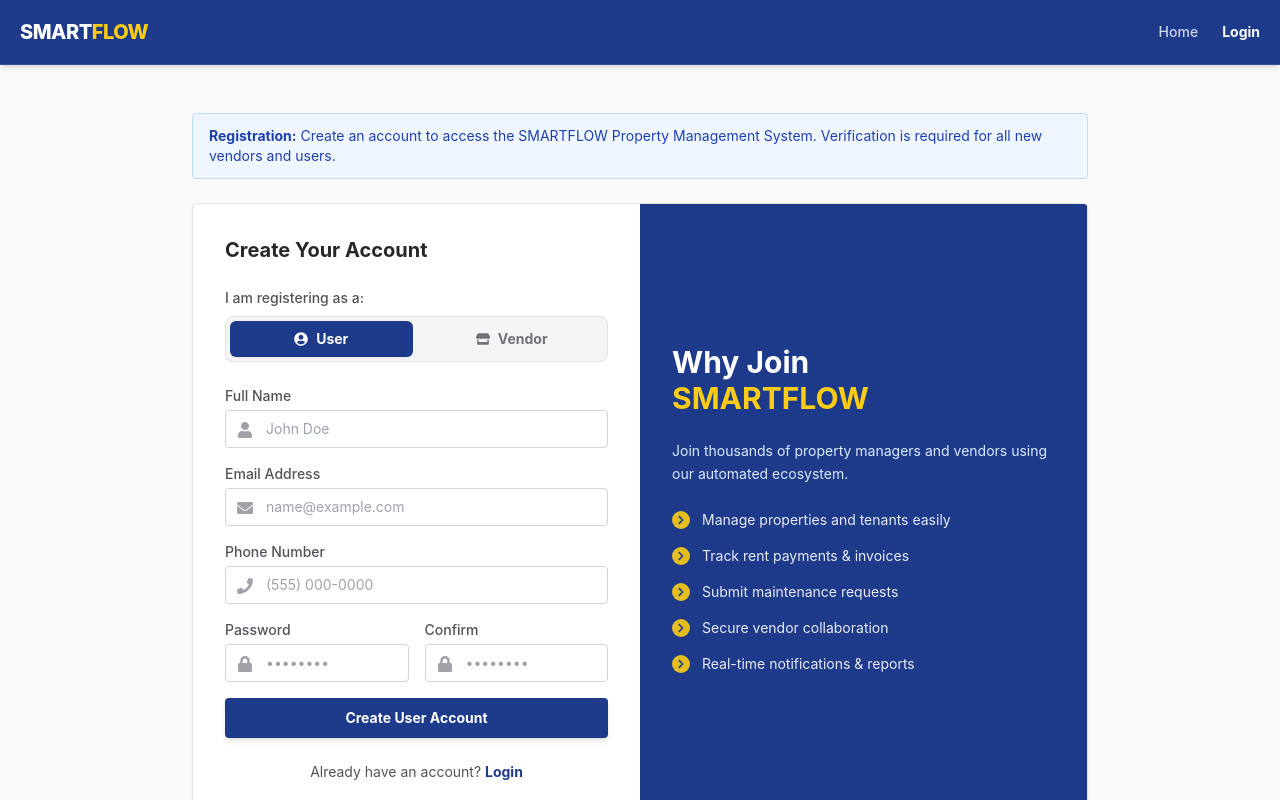
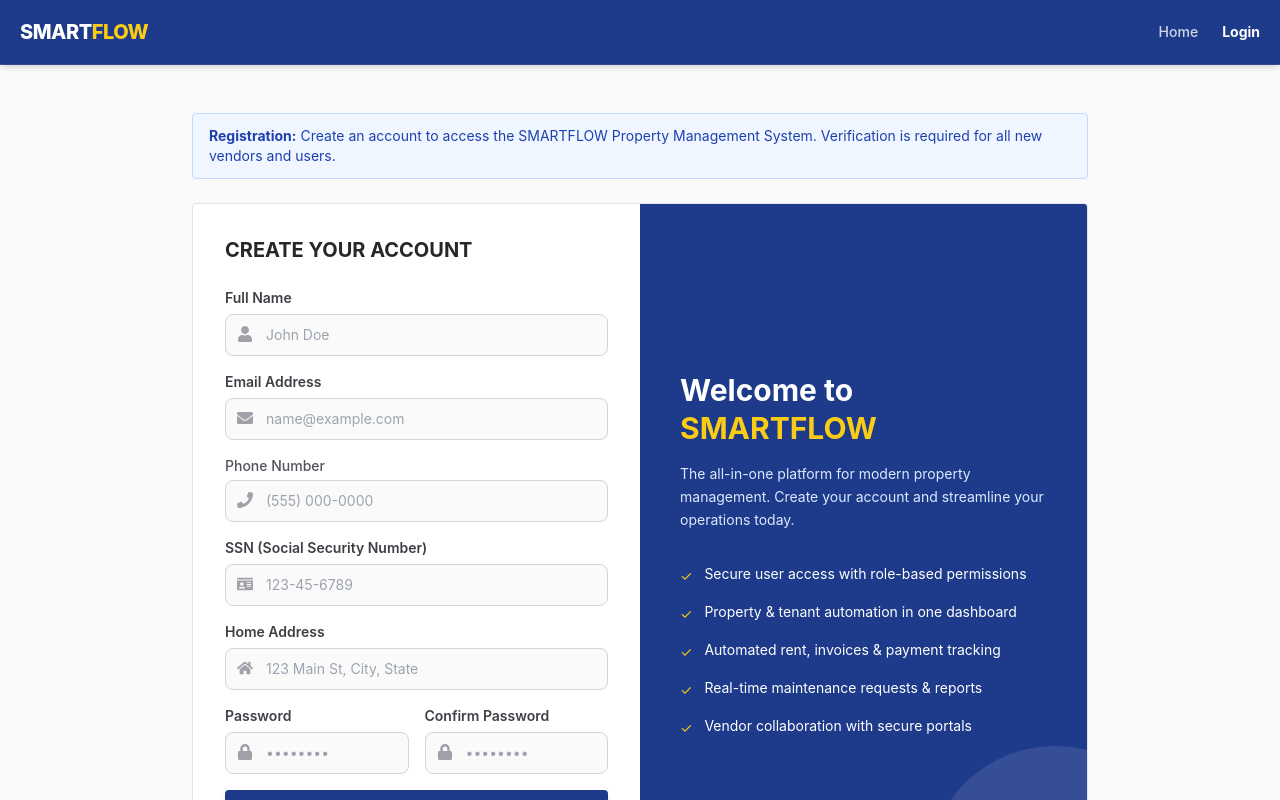
Before and after one commit to Thabith2001/smartflow, a Next.js app: page /auth/signup in a window 1280 px wide. Shown: the top 800 px of the page. Built offline with nearby package versions, Linux system fonts and the light colour scheme.

Commit message:
login and Registration design updated 🆕

```diff
--- a/app/auth/login/page.tsx
+++ b/app/auth/login/page.tsx
@@ -46,7 +46,7 @@ export default function LoginPage() {
         <div className="w-full max-w-4xl overflow-hidden rounded border bg-white shadow-sm md:flex border-zinc-200">
           <div className="w-full p-8 md:p-12 md:w-1/2">
             <div className="mb-8">
-              <h2 className="text-2xl font-bold text-zinc-900">User / Vendor Login</h2>
+              <h2 className="text-2xl font-bold text-zinc-900 uppercase">Login</h2>
               <p className="text-zinc-500 text-sm mt-1">
                 Please enter your credentials to access your dashboard.
               </p>
--- a/app/auth/signup/page.tsx
+++ b/app/auth/signup/page.tsx
@@ -10,16 +10,16 @@ import {
   FaEnvelope,
   FaPhone,
   FaLock,
-  FaChevronRight,
-  FaStore,
-  FaUserCircle,
+  FaHome,
+  FaIdCard,
 } from 'react-icons/fa';
 
 export default function SignupPage() {
-  const [role, setRole] = useState('user'); // New role state
   const [name, setName] = useState('');
   const [email, setEmail] = useState('');
   const [phone, setPhone] = useState('');
+  const [homeAddress, setHomeAddress] = useState('');
+  const [ssn, setSsn] = useState('');
   const [password, setPassword] = useState('');
   const [confirmPassword, setConfirmPassword] = useState('');
 
@@ -29,8 +29,8 @@ export default function SignupPage() {
       alert('Passwords do not match');
       return;
     }
-    // Added role to the final submission
-    console.log({ role, name, email, phone, password });
+
+    console.log({ name, email, phone, homeAddress, ssn, password });
   };
 
   return (
@@ -67,51 +67,22 @@ export default function SignupPage() {
         <div className="w-full max-w-4xl overflow-hidden rounded border bg-white shadow-sm md:flex border-zinc-200">
           {/* LEFT – SIGNUP FORM */}
           <div className="w-full p-8 md:w-1/2">
-            <h2 className="mb-6 text-xl font-bold text-zinc-800">Create Your Account</h2>
+            <h2 className="mb-6 text-xl font-bold text-zinc-800 uppercase">Create Your Account</h2>
 
             <form onSubmit={handleSignup} className="space-y-4">
-              {/* ROLE SELECTION */}
-              <div className="mb-6">
-                <label className="mb-2 block text-sm font-medium text-zinc-600">
-                  I am registering as a:
+              <div>
+                <label className="mb-1.5 block text-sm font-semibold text-zinc-700">
+                  Full Name
                 </label>
-                <div className="grid grid-cols-2 gap-2 p-1 bg-zinc-100 rounded-lg border border-zinc-200">
-                  <button
-                    type="button"
-                    onClick={() => setRole('user')}
-                    className={`flex items-center justify-center gap-2 py-2 text-sm font-bold rounded-md transition-all ${
-                      role === 'user'
-                        ? 'bg-blue-900 text-white shadow-sm'
-                        : 'text-zinc-500 hover:text-blue-900'
-                    }`}
-                  >
-                    <FaUserCircle /> User
-                  </button>
-                  <button
-                    type="button"
-                    onClick={() => setRole('vendor')}
-                    className={`flex items-center justify-center gap-2 py-2 text-sm font-bold rounded-md transition-all ${
-                      role === 'vendor'
-                        ? 'bg-blue-900 text-white shadow-sm'
-                        : 'text-zinc-500 hover:text-blue-900'
-                    }`}
-                  >
-                    <FaStore /> Vendor
-                  </button>
-                </div>
-              </div>
 
-              {/* Name */}
-              <div>
-                <label className="mb-1 block text-sm font-medium text-zinc-600">
-                  {role === 'vendor' ? 'Company / Vendor Name' : 'Full Name'}
-                </label>
-                <div className="relative">
-                  <FaUser className="absolute left-3 top-3 text-zinc-400" />
+                <div className="relative group">
+                  <FaUser className="absolute left-3 top-3 text-zinc-400 group-focus-within:text-blue-900 transition-colors" />
+
                   <input
                     type="text"
-                    className="w-full rounded border border-zinc-300 py-2 pl-10 pr-4 text-sm outline-none focus:border-blue-900"
-                    placeholder={role === 'vendor' ? 'Smart Services Ltd' : 'John Doe'}
+                    className="w-full rounded-lg border border-zinc-300 bg-zinc-50 py-2.5 pl-10 pr-4 text-sm outline-none
+                 focus:border-blue-900 focus:ring-1 focus:ring-blue-900 transition-all"
+                    placeholder="John Doe"
                     value={name}
                     onChange={(e) => setName(e.target.value)}
                     required
@@ -121,14 +92,16 @@ export default function SignupPage() {
 
               {/* Email */}
               <div>
-                <label className="mb-1 block text-sm font-medium text-zinc-600">
+                <label className="mb-1.5 block text-sm font-semibold text-zinc-700">
                   Email Address
                 </label>
-                <div className="relative">
-                  <FaEnvelope className="absolute left-3 top-3 text-zinc-400" />
+
+                <div className="relative group">
+                  <FaEnvelope className="absolute left-3 top-3 text-zinc-400 group-focus-within:text-blue-900 transition-colors" />
                   <input
                     type="email"
-                    className="w-full rounded border border-zinc-300 py-2 pl-10 pr-4 text-sm outline-none focus:border-blue-900"
+                    className="w-full rounded-lg border border-zinc-300 bg-zinc-50 py-2.5 pl-10 pr-4 text-sm outline-none
+                 focus:border-blue-900 focus:ring-1 focus:ring-blue-900 transition-all"
                     placeholder="name@example.com"
                     value={email}
                     onChange={(e) => setEmail(e.target.value)}
@@ -140,14 +113,86 @@ export default function SignupPage() {
               {/* Phone */}
               <div>
                 <label className="mb-1 block text-sm font-medium text-zinc-600">Phone Number</label>
-                <div className="relative">
-                  <FaPhone className="absolute left-3 top-3 text-zinc-400" />
+                <div className="relative group">
+                  <FaPhone className="absolute left-3 top-3 text-zinc-400 group-focus-within:text-blue-900 transition-colors" />
                   <input
                     type="tel"
-                    className="w-full rounded border border-zinc-300 py-2 pl-10 pr-4 text-sm outline-none focus:border-blue-900"
+                    inputMode="numeric"
+                    pattern="\(\d{3}\) \d{3}-\d{4}"
+                    maxLength={14}
+                    className="w-full rounded-lg border border-zinc-300 bg-zinc-50 py-2.5 pl-10 pr-4 text-sm outline-none
+                 focus:border-blue-900 focus:ring-1 focus:ring-blue-900 transition-all"
                     placeholder="(555) 000-0000"
                     value={phone}
-                    onChange={(e) => setPhone(e.target.value)}
+                    onChange={(e) => {
+                      let input = e.target.value.replace(/\D/g, '');
+                      if (input.length > 10) input = input.slice(0, 10);
+
+                      const areaCode = input.slice(0, 3);
+                      const middle = input.slice(3, 6);
+                      const last = input.slice(6, 10);
+                      let formatted = '';
+                      if (areaCode) formatted += `(${areaCode})`;
+                      if (middle) formatted += ` ${middle}`;
+                      if (last) formatted += `-${last}`;
+
+                      setPhone(formatted);
+                    }}
+                    required
+                  />
+                </div>
+              </div>
+
+              {/* SSN (Social Security Number) */}
+              <div>
+                <label className="mb-1.5 block text-sm font-semibold text-zinc-700">
+                  SSN (Social Security Number)
+                </label>
+
+                <div className="relative group">
+                  <FaIdCard className="absolute left-3 top-3 text-zinc-400 group-focus-within:text-blue-900 transition-colors" />
+                  <input
+                    type="text"
+                    className="w-full rounded-lg border border-zinc-300 bg-zinc-50 py-2.5 pl-10 pr-4 text-sm outline-none
+                 focus:border-blue-900 focus:ring-1 focus:ring-blue-900 transition-all"
+                    placeholder="123-45-6789"
+                    value={ssn}
+                    onChange={(e) => {
+                      let input = e.target.value.replace(/\D/g, '');
+                      if (input.length > 9) input = input.slice(0, 9);
+
+                      const part1 = input.slice(0, 3);
+                      const part2 = input.slice(3, 5);
+                      const part3 = input.slice(5, 9);
+
+                      let formatted = part1;
+                      if (part2) formatted += `-${part2}`;
+                      if (part3) formatted += `-${part3}`;
+
+                      setSsn(formatted);
+                    }}
+                    pattern="\d{3}-\d{2}-\d{4}"
+                    title="Enter valid SSN in format XXX-XX-XXXX"
+                    required
+                  />
+                </div>
+              </div>
+
+              {/* Home Address */}
+              <div>
+                <label className="mb-1.5 block text-sm font-semibold text-zinc-700">
+                  Home Address
+                </label>
+
+                <div className="relative group">
+                  <FaHome className="absolute left-3 top-3 text-zinc-400 group-focus-within:text-blue-900 transition-colors" />
+                  <input
+                    type="text"
+                    className="w-full rounded-lg border border-zinc-300 bg-zinc-50 py-2.5 pl-10 pr-4 text-sm outline-none
+                 focus:border-blue-900 focus:ring-1 focus:ring-blue-900 transition-all"
+                    placeholder="123 Main St, City, State"
+                    value={homeAddress}
+                    onChange={(e) => setHomeAddress(e.target.value)}
                     required
                   />
                 </div>
@@ -156,12 +201,16 @@ export default function SignupPage() {
               {/* Password Group */}
               <div className="grid grid-cols-1 sm:grid-cols-2 gap-4">
                 <div>
-                  <label className="mb-1 block text-sm font-medium text-zinc-600">Password</label>
-                  <div className="relative">
-                    <FaLock className="absolute left-3 top-3 text-zinc-400" />
+                  <label className="mb-1.5 block text-sm font-semibold text-zinc-700">
+                    Password
+                  </label>
+
+                  <div className="relative group">
+                    <FaLock className="absolute left-3 top-3 text-zinc-400 group-focus-within:text-blue-900 transition-colors" />
                     <input
                       type="password"
-                      className="w-full rounded border border-zinc-300 py-2 pl-10 pr-4 text-sm outline-none focus:border-blue-900"
+                      className="w-full rounded-lg border border-zinc-300 bg-zinc-50 py-2.5 pl-10 pr-4 text-sm outline-none
+                   focus:border-blue-900 focus:ring-1 focus:ring-blue-900 transition-all"
                       placeholder="••••••••"
                       value={password}
                       onChange={(e) => setPassword(e.target.value)}
@@ -169,13 +218,18 @@ export default function SignupPage() {
                     />
                   </div>
                 </div>
+
                 <div>
-                  <label className="mb-1 block text-sm font-medium text-zinc-600">Confirm</label>
-                  <div className="relative">
-                    <FaLock className="absolute left-3 top-3 text-zinc-400" />
+                  <label className="mb-1.5 block text-sm font-semibold text-zinc-700">
+                    Confirm Password
+                  </label>
+
+                  <div className="relative group">
+                    <FaLock className="absolute left-3 top-3 text-zinc-400 group-focus-within:text-blue-900 transition-colors" />
                     <input
                       type="password"
-                      className="w-full rounded border border-zinc-300 py-2 pl-10 pr-4 text-sm outline-none focus:border-blue-900"
+                      className="w-full rounded-lg border border-zinc-300 bg-zinc-50 py-2.5 pl-10 pr-4 text-sm outline-none
+                   focus:border-blue-900 focus:ring-1 focus:ring-blue-900 transition-all"
                       placeholder="••••••••"
                       value={confirmPassword}
                       onChange={(e) => setConfirmPassword(e.target.value)}
@@ -189,7 +243,7 @@ export default function SignupPage() {
                 type="submit"
                 className="w-full rounded bg-blue-900 py-2.5 mt-2 text-sm font-bold text-white hover:bg-blue-800 transition-colors shadow-md"
               >
-                Create {role === 'vendor' ? 'Vendor' : 'User'} Account
+                Create User Account
               </button>
 
               <div className="text-center pt-2">
@@ -204,44 +258,44 @@ export default function SignupPage() {
           </div>
 
           {/* RIGHT – INFO PANEL */}
-          <div className="w-full bg-blue-900 p-8 text-white md:w-1/2 flex flex-col justify-center">
-            <h2 className="mb-6 text-3xl font-bold">
-              Why Join <br />
+
+          <div className="relative w-full bg-blue-900 p-10 text-white md:w-1/2 flex flex-col justify-center overflow-hidden">
+            <div className="absolute -bottom-24 -right-24 h-64 w-64 rounded-full bg-white/10" />
+
+            <h2 className="mb-4 text-3xl font-bold leading-tight">
+              Welcome to <br />
               <span className="text-yellow-400">SMARTFLOW</span>
             </h2>
-            <p className="text-blue-100 text-sm mb-6 leading-relaxed">
-              Join thousands of property managers and vendors using our automated ecosystem.
+
+            <p className="mb-8 text-sm text-blue-100 leading-relaxed max-w-sm">
+              The all-in-one platform for modern property management. Create your account and
+              streamline your operations today.
             </p>
-            <ul className="space-y-4 text-sm opacity-90">
-              <li className="flex items-center gap-3">
-                <div className="bg-yellow-400 text-blue-900 rounded-full p-1">
-                  <FaChevronRight className="text-[10px]" />
-                </div>
-                Manage properties and tenants easily
+
+            <ul className="space-y-4 text-sm">
+              <li className="flex items-start gap-3">
+                <span className="mt-0.5 text-yellow-400">✓</span>
+                Secure user access with role-based permissions
               </li>
-              <li className="flex items-center gap-3">
-                <div className="bg-yellow-400 text-blue-900 rounded-full p-1">
-                  <FaChevronRight className="text-[10px]" />
-                </div>
-                Track rent payments & invoices
+
+              <li className="flex items-start gap-3">
+                <span className="mt-0.5 text-yellow-400">✓</span>
+                Property & tenant automation in one dashboard
               </li>
-              <li className="flex items-center gap-3">
-                <div className="bg-yellow-400 text-blue-900 rounded-full p-1">
-                  <FaChevronRight className="text-[10px]" />
-                </div>
-                Submit maintenance requests
+
+              <li className="flex items-start gap-3">
+                <span className="mt-0.5 text-yellow-400">✓</span>
+                Automated rent, invoices & payment tracking
               </li>
-              <li className="flex items-center gap-3">
-                <div className="bg-yellow-400 text-blue-900 rounded-full p-1">
-                  <FaChevronRight className="text-[10px]" />
-                </div>
-                Secure vendor collaboration
+
+              <li className="flex items-start gap-3">
+                <span className="mt-0.5 text-yellow-400">✓</span>
+                Real-time maintenance requests & reports
               </li>
-              <li className="flex items-center gap-3">
-                <div className="bg-yellow-400 text-blue-900 rounded-full p-1">
-                  <FaChevronRight className="text-[10px]" />
-                </div>
-                Real-time notifications & reports
+
+              <li className="flex items-start gap-3">
+                <span className="mt-0.5 text-yellow-400">✓</span>
+                Vendor collaboration with secure portals
               </li>
             </ul>
           </div>
```
